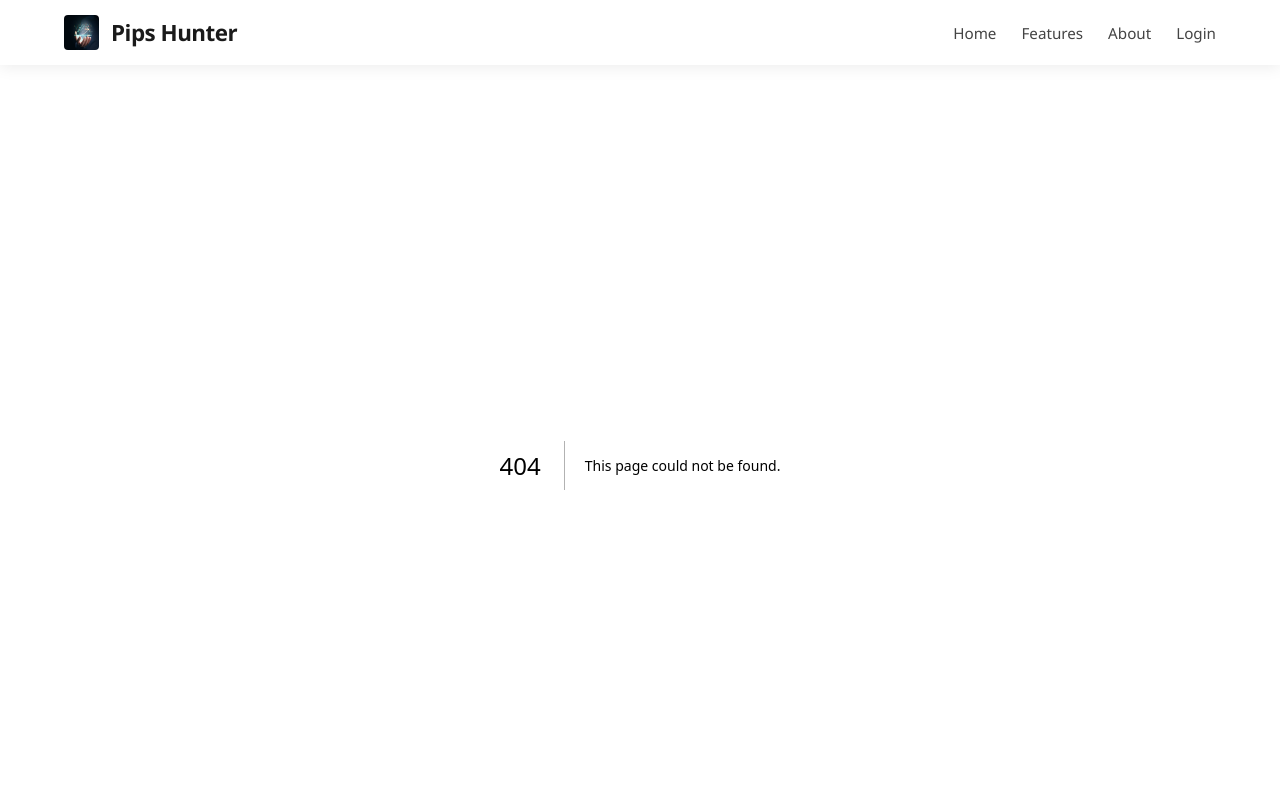
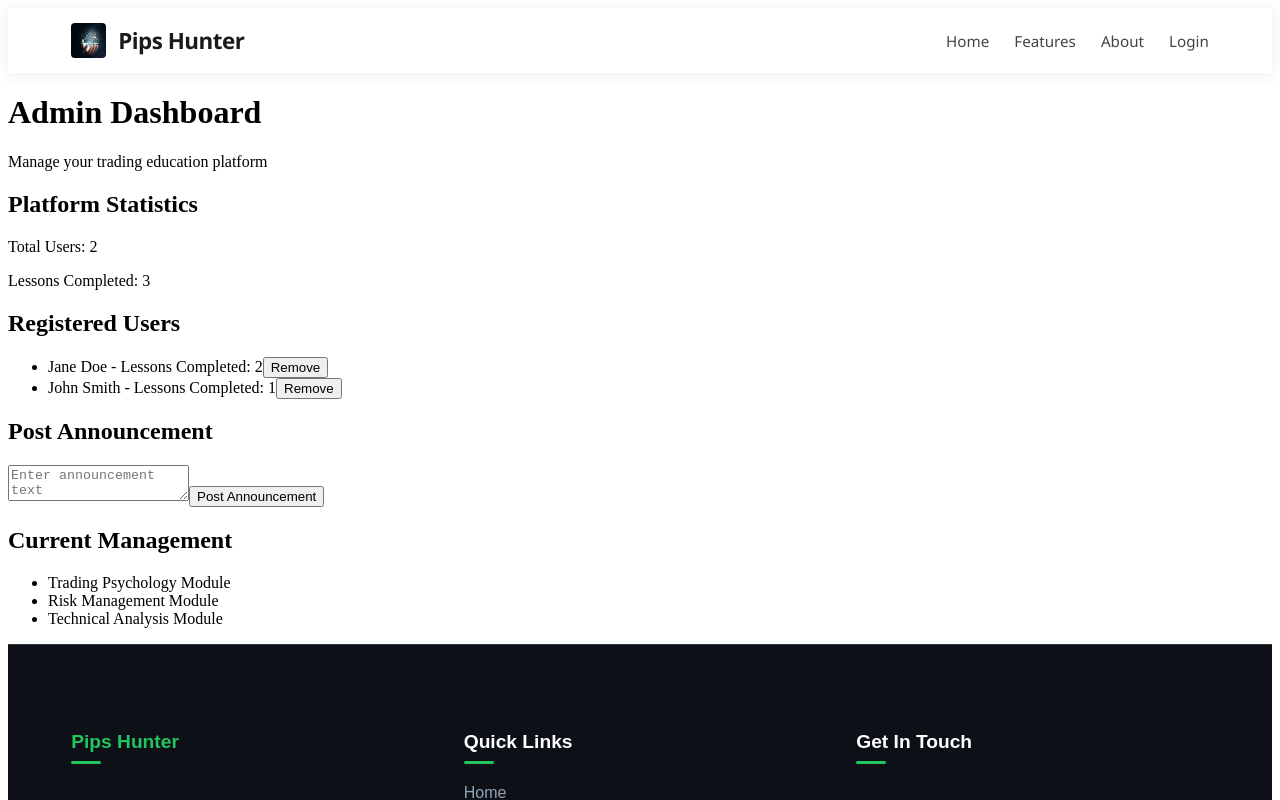
Before and after one commit to Antony-Mwangi/didactic-guacamole, a Next.js app: page /admin in a window 1280 px wide. Before the commit this address had no page. Shown: the top 800 px of the page. Built offline with nearby package versions, Linux system fonts and the light colour scheme.

Commit message:
admin-dashboard

```diff
--- /dev/null
+++ b/app/admin/page.js
@@ -0,0 +1,84 @@
+"use client";
+
+import { useEffect, useState } from "react";
+
+export default function AdminDashboard() {
+    const [users, setUsers] = useState([]);
+    const [announcement, setAnnouncement] = useState("");
+    const [stats, setStats] = useState({
+        totalUsers: 0,
+        lessonsCompleted: 0,
+    });
+
+    useEffect(() => {
+        const savedUser = JSON.parse(localStorage.getItem("users")) || [
+            { id: 1, name: "Jane Doe", progress: 2 },
+            { id: 2, name: "John Smith", progress: 1 },
+        ];
+
+        setUsers(savedUser);
+
+        const totalCompleted = savedUser.reduce((sum, user) => sum + user.progress, 0);
+        setStats({
+            totalUsers: savedUser.length,
+            lessonsCompleted: totalCompleted,
+        });
+    }, []);
+
+    const deleteUser = (id) => {
+        const updatedUsers = users.filter(user => user.id !== id);
+        setUsers(updatedUsers);
+        localStorage.setItem("users", JSON.stringify(updatedUsers));
+    };
+
+    const postAnnouncement = () => {
+        localStorage.setItem("announcement", announcement);
+        alert("Announcement posted!");
+        setAnnouncement("");
+    };
+
+    return (
+        <div>
+            <h1>Admin Dashboard</h1>
+            <p>Manage your trading education platform</p>
+
+            <section>
+                <h2>Platform Statistics</h2>
+                <p>Total Users: {stats.totalUsers}</p>
+                <p>Lessons Completed: {stats.lessonsCompleted}</p>
+            </section>
+
+            <section>
+                <h2> Registered Users  </h2>
+                <ul>
+                    {users.map((user) => (
+                        <li key={user.id}>
+                            {user.name} - Lessons Completed: {user.progress}
+                            <button onClick={() => deleteUser(user.id)}>Remove</button>
+                            </li>
+                    ))}
+                </ul>
+            </section>
+
+            <section>
+                <h2>Post Announcement</h2>
+                <textarea
+                    value={announcement}
+                    onChange={(e) => setAnnouncement(e.target.value)}
+                    placeholder="Enter announcement text"
+                />
+                <button onClick={postAnnouncement}>Post Announcement</button>
+            </section>
+
+            <section>
+                <h2>Current Management</h2>
+
+                <ul>
+                    <li>Trading Psychology Module</li>
+                    <li>Risk Management Module</li>
+                    <li>Technical Analysis Module</li>
+                </ul>
+            </section>
+        </div>
+    );
+}
```
